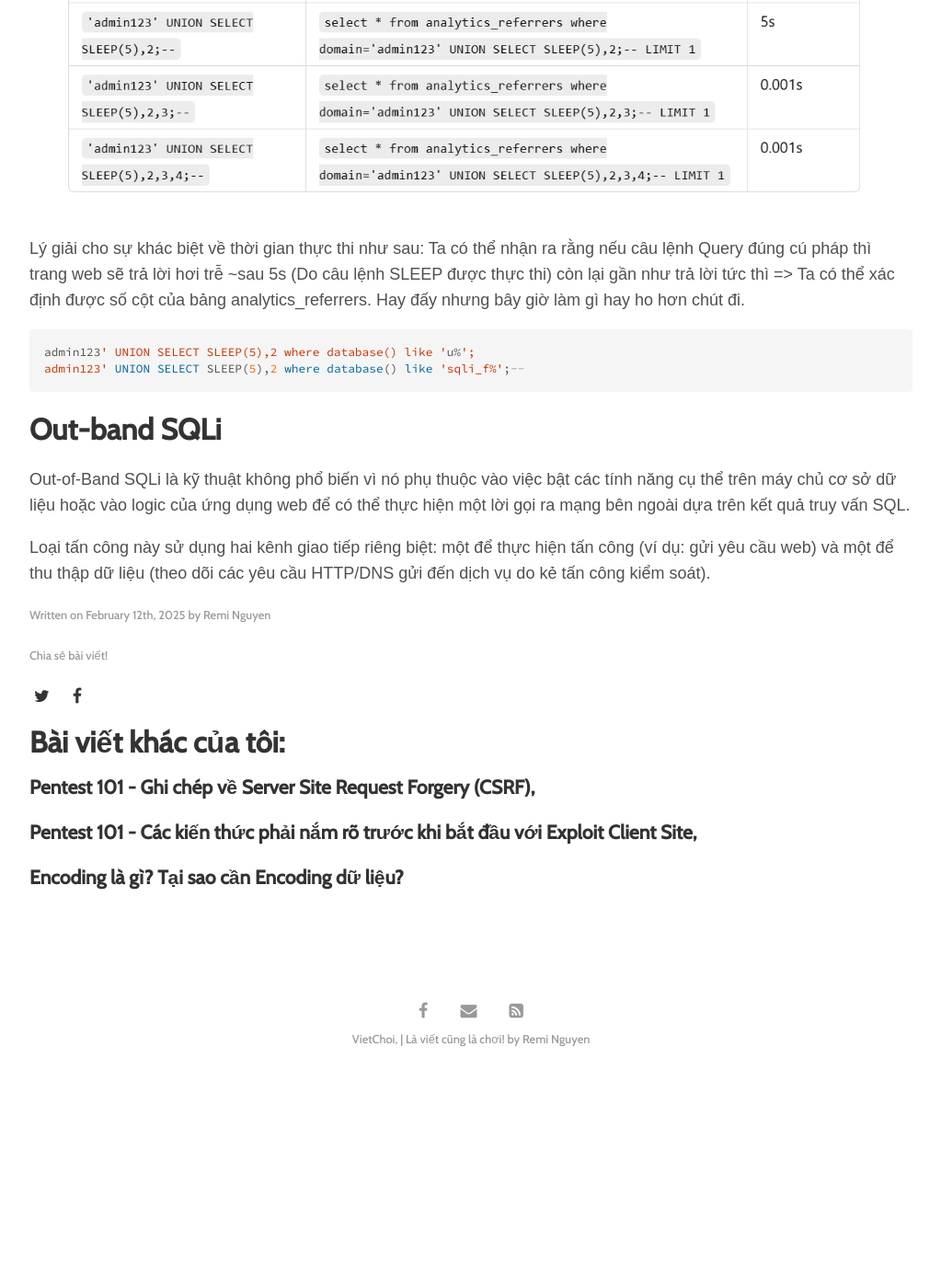
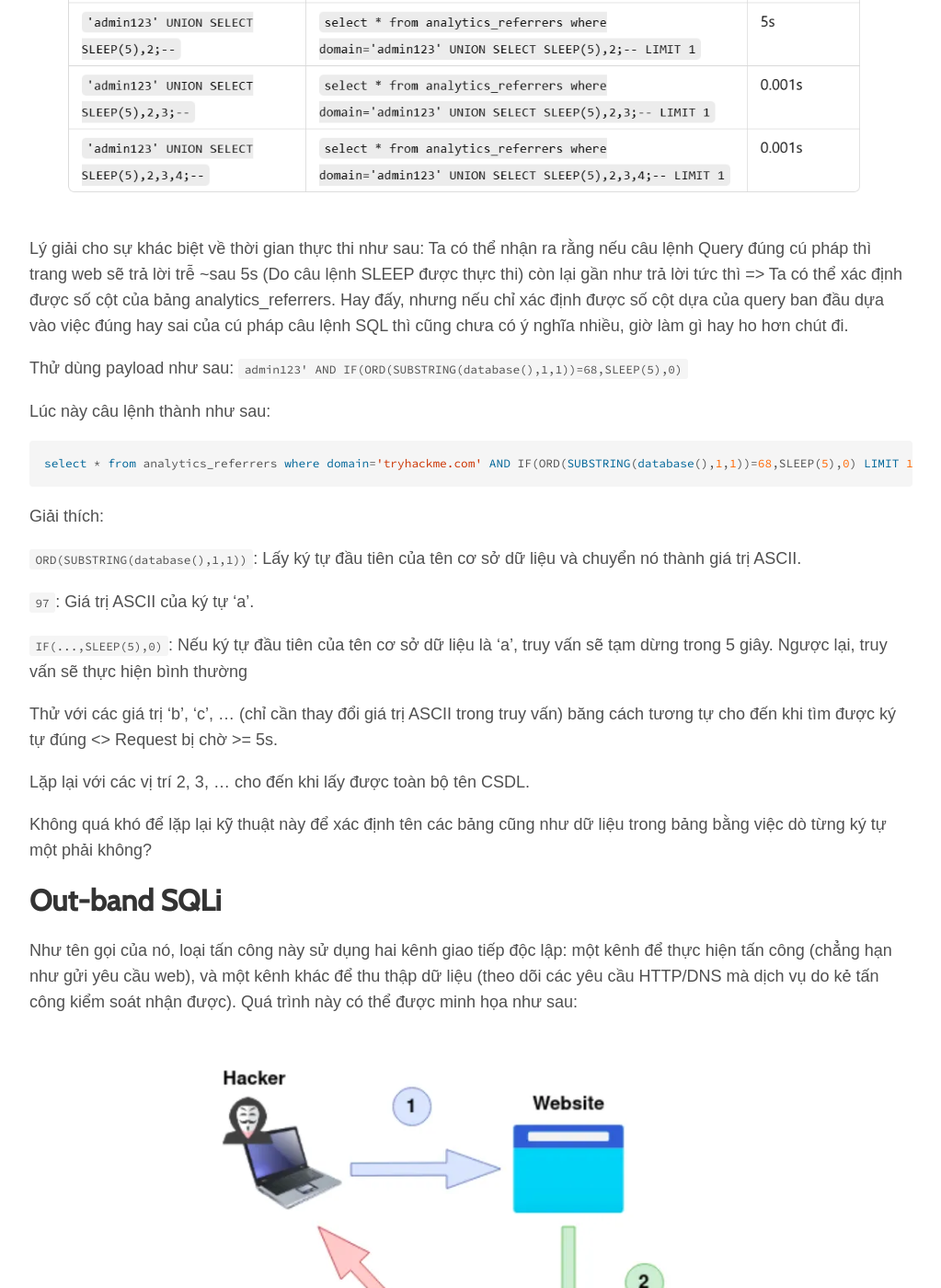
Before and after one commit to vietcf/vietchoi, a Jekyll site: the page built from _posts/2025-02-12-sql-injection-attack-back-to-basic.md, in a window 1280 px wide and 1400 px high, scrolled down 10453 px. Shown: the whole window at 92% size, without its empty margins (128-1151 px from the left). Built offline with Jekyll 4.4.1, drawn with Linux system fonts in a browser that asks for light colours; some web fonts are replaced; before the commit the page ends 11629 px from its top, so only the background shows below that; some of the changed text lies outside the part shown.

Commit message:
second order

````diff
--- a/_posts/2025-02-12-sql-injection-attack-back-to-basic.md
+++ b/_posts/2025-02-12-sql-injection-attack-back-to-basic.md
@@ -203,15 +203,44 @@
 
 ![sqli technical time base]({{site.url}}/assets/img/2025/02/12/5-sql-injection-time-base.png)
 
-Lý giải cho sự khác biệt về thời gian thực thi như sau: Ta có thể nhận ra rằng nếu câu lệnh Query đúng cú pháp thì trang web sẽ trả lời hơi trễ ~sau 5s (Do câu lệnh SLEEP được thực thi) còn lại gần như trả lời tức thì => Ta có thể xác định được số cột của bảng analytics_referrers. Hay đấy nhưng bây giờ làm gì hay ho hơn chút đi.
+Lý giải cho sự khác biệt về thời gian thực thi như sau: Ta có thể nhận ra rằng nếu câu lệnh Query đúng cú pháp thì trang web sẽ trả lời trễ ~sau 5s (Do câu lệnh SLEEP được thực thi) còn lại gần như trả lời tức thì => Ta có thể xác định được số cột của bảng analytics_referrers. Hay đấy, nhưng nếu chỉ xác định được số cột dựa của query ban đầu dựa vào việc đúng hay sai của cú pháp câu lệnh SQL thì cũng chưa có ý nghĩa nhiều, giờ làm gì hay ho hơn chút đi.
+
+Thử dùng payload như sau: ```admin123' AND IF(ORD(SUBSTRING(database(),1,1))=68,SLEEP(5),0)```
+
+Lúc này câu lệnh thành như sau:
 
 ```sql
-admin123' UNION SELECT SLEEP(5),2 where database() like 'u%';
-admin123' UNION SELECT SLEEP(5),2 where database() like 'sqli_f%';--
+select * from analytics_referrers where domain='tryhackme.com' AND IF(ORD(SUBSTRING(database(),1,1))=68,SLEEP(5),0) LIMIT 1
 ```
+
+Giải thích:
+
+```ORD(SUBSTRING(database(),1,1))```: Lấy ký tự đầu tiên của tên cơ sở dữ liệu và chuyển nó thành giá trị ASCII.
+
+```97```: Giá trị ASCII của ký tự 'a'.
+
+```IF(...,SLEEP(5),0)```: Nếu ký tự đầu tiên của tên cơ sở dữ liệu là 'a', truy vấn sẽ tạm dừng trong 5 giây. Ngược lại, truy vấn sẽ thực hiện bình thường
+
+Thử với các giá trị 'b', 'c', ... (chỉ cần thay đổi giá trị ASCII trong truy vấn) băng cách tương tự cho đến khi tìm được ký tự đúng <> Request bị chờ >= 5s.
+
+Lặp lại với các vị trí 2, 3, ... cho đến khi lấy được toàn bộ tên CSDL.
+
+Không quá khó để lặp lại kỹ thuật này để xác định tên các bảng cũng như dữ liệu trong bảng bằng việc dò từng ký tự một phải không?
 
 # Out-band SQLi
 
-Out-of-Band SQLi là kỹ thuật không phổ biến vì nó phụ thuộc vào việc bật các tính năng cụ thể trên máy chủ cơ sở dữ liệu hoặc vào logic của ứng dụng web để có thể thực hiện một lời gọi ra  mạng bên ngoài dựa trên kết quả truy vấn SQL.
+Như tên gọi của nó, loại tấn công này sử dụng hai kênh giao tiếp độc lập: một kênh để thực hiện tấn công (chẳng hạn như gửi yêu cầu web), và một kênh khác để thu thập dữ liệu (theo dõi các yêu cầu HTTP/DNS mà dịch vụ do kẻ tấn công kiểm soát nhận được). Quá trình này có thể được minh họa như sau:
 
-Loại tấn công này sử dụng hai kênh giao tiếp riêng biệt: một để thực hiện tấn công (ví dụ: gửi yêu cầu web) và một để thu thập dữ liệu (theo dõi các yêu cầu HTTP/DNS gửi đến dịch vụ do kẻ tấn công kiểm soát).
+![sqli technical out band]({{site.url}}/assets/img/2025/02/12/6-sql-injection-outband.png)
+
+1. Kẻ tấn công gửi một yêu cầu đến trang web có lỗ hổng SQL Injection với một đoạn mã tấn công.
+2. Trang web thực hiện truy vấn SQL đến cơ sở dữ liệu, trong đó cũng bao gồm đoạn mã được chèn của hacker.
+3. Đoạn mã chứa một yêu cầu buộc hệ thống gửi một yêu cầu HTTP/DNS ngược lại đến máy chủ của hacker, trong đó có dữ liệu từ cơ sở dữ liệu.
+
+Nhìn chung Out-Band SQLi không phổ biến vì nó phụ thuộc vào việc bật các tính năng cụ thể trên máy chủ cơ sở dữ liệu hoặc vào logic của ứng dụng web có thực hiện lời gọi ra bên ngoài dựa trên kết quả truy vấn SQL. Anw tôi sẽ viết tiếp nó khi thực tế gặp trường hợp này.
+
+# Một số các thuật ngữ liên quan tới SQLi
+
+* Second-Order SQL Injection (Store SQLi): Là một dạng tấn công SQLi phức tạp hơn so với SQLi thông thường. Điểm khác biệt chính là dữ liệu độc hại không được chèn trực tiếp vào truy vấn SQL mà được lưu trữ trước đó trong cơ sở dữ liệu hoặc một nơi nào đó, sau đó mới được sử dụng trong một truy vấn khác.
+
+![sqli second order]({{site.url}}/assets/img/2025/02/12/67-sql-injection-second-order.png)
````
Also changed, not shown: assets/img/2025/02/12/6-sql-injection-outband.png (added), assets/img/2025/02/12/7-sql-injection-second-order.png (added).
